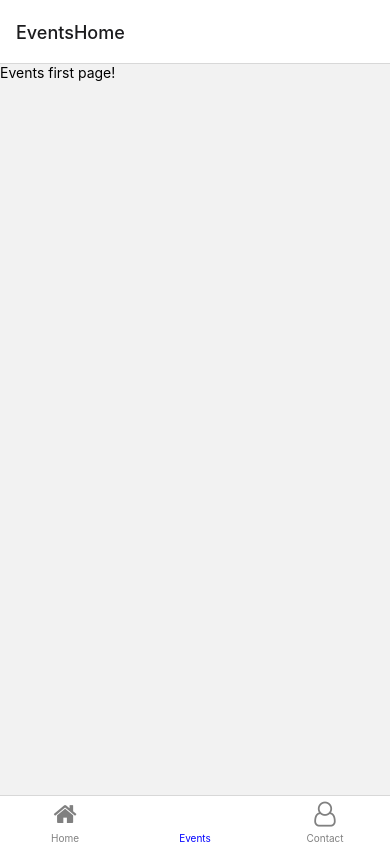
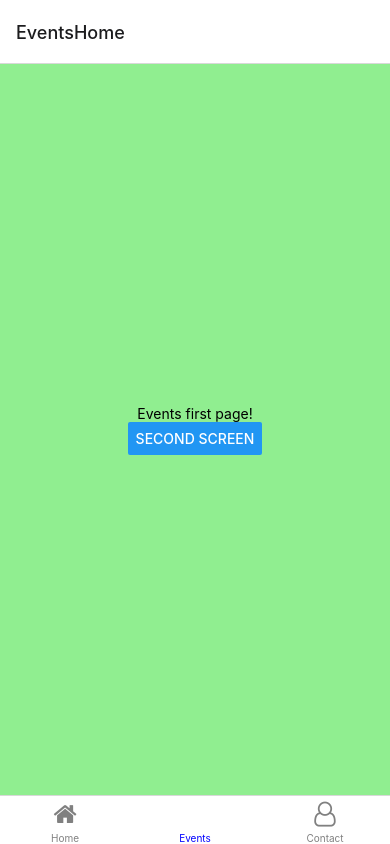
Before and after one commit to fritzlim/pcmob2-sep-2023-events-app, a React Native app: screen /Events in a window 390 px wide. Built offline with nearby package versions, Linux system fonts and the light colour scheme.

Commit message:
Added navigation button and second events screen

```diff
--- a/screens/EventsScreen.jsx
+++ b/screens/EventsScreen.jsx
@@ -3,8 +3,36 @@ import { createStackNavigator } from "@react-navigation/stack";
 
 function EventsScreen({ navigation }) {
   return (
-    <View>
+    <View
+      style={{
+        flex: 1,
+        justifyContent: "center",
+        alignItems: "center",
+        backgroundColor: "lightgreen",
+      }}
+    >
       <Text>Events first page!</Text>
+      <Button
+        onPress={() => {
+          navigation.navigate("EventsSecond");
+        }}
+        title="Second Screen"
+      ></Button>
+    </View>
+  );
+}
+
+function EventsSecondScreen({ navigation }) {
+  return (
+    <View
+      style={{
+        flex: 1,
+        justifyContent: "center",
+        alignItems: "center",
+        backgroundColor: "lightgreen",
+      }}
+    >
+      <Text>Events second page!</Text>
     </View>
   );
 }
@@ -15,6 +43,10 @@ export default function EventsStack() {
   return (
     <Stack.Navigator>
       <Stack.Screen name="EventsHome" component={EventsScreen}></Stack.Screen>
+      <Stack.Screen
+        name="EventsSecond"
+        component={EventsSecondScreen}
+      ></Stack.Screen>
     </Stack.Navigator>
   );
 }
```
